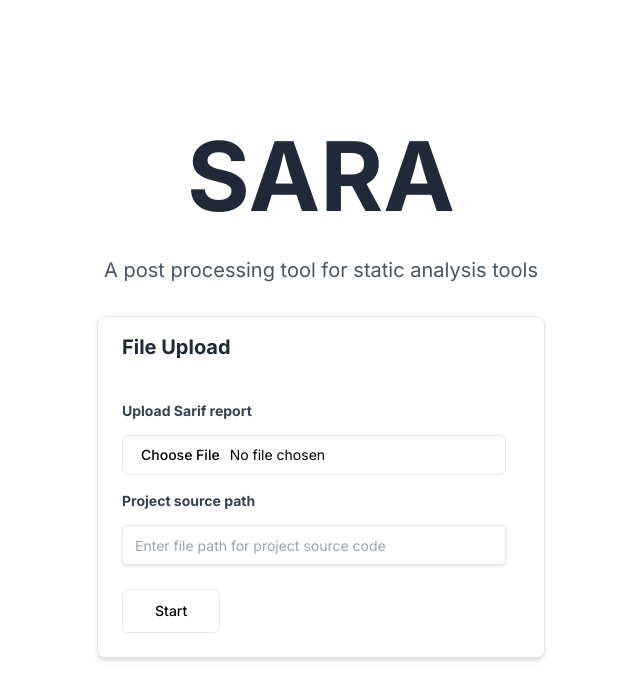
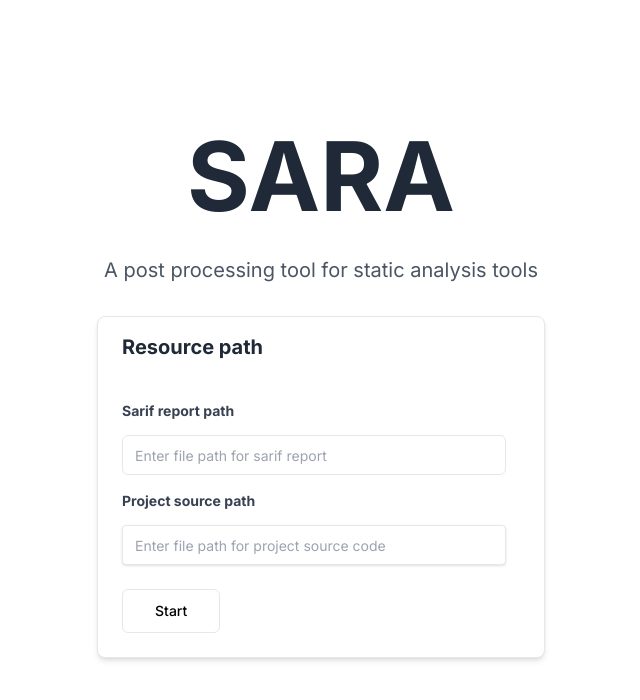
Before and after one commit to KaziMuktadirAhmed/SARA-SPL-3, a Next.js app in the folder sara-frontend/: page / in a window 1280 px wide. Shown: the top 700 px of the page, without its empty margins (319-959 px from the left). Built offline with nearby package versions, Linux system fonts and the light colour scheme.

Commit message:
add some ui change

```diff
--- a/sara-frontend/src/app/page.js
+++ b/sara-frontend/src/app/page.js
@@ -1,5 +1,4 @@
 import { NewHome } from "@/components/component/new-home";
-import Image from "next/image";
 
 export default function Home() {
   return (
--- a/sara-frontend/src/app/report/page.jsx
+++ b/sara-frontend/src/app/report/page.jsx
@@ -1,6 +1,6 @@
 import { ReportViewer } from "@/components/component/report-viewer";
 
-export default function Report() {
+export default async function Report() {
   return (
     <div>
       <ReportViewer />
--- a/sara-frontend/src/components/component/new-home.jsx
+++ b/sara-frontend/src/components/component/new-home.jsx
@@ -15,18 +15,22 @@ export function NewHome() {
         </div>
         <Card className="w-full max-w-md overflow-hidden bg-white rounded-lg shadow-md">
           <CardHeader className="px-6 py-4">
-            <h2 className="text-xl font-bold text-gray-800">File Upload</h2>
+            <h2 className="text-xl font-bold text-gray-800">Resource path</h2>
           </CardHeader>
           <CardContent className="p-6">
             <div className="grid gap-4">
               <div className="grid w-full max-w-sm items-center gap-1.5">
                 <Label
                   className="mb-2 text-sm font-bold text-gray-700"
-                  htmlFor="fileUpload"
+                  htmlFor="filePath"
                 >
-                  Upload Sarif report
+                  Sarif report path
                 </Label>
-                <Input id="fileUpload" type="file" />
+                <Input
+                  id="sarifFilePath"
+                  placeholder="Enter file path for sarif report"
+                  type="text"
+                />
               </div>
               <div className="grid w-full max-w-sm items-center gap-1.5">
                 <Label
@@ -38,12 +42,16 @@ export function NewHome() {
                 <Input
                   className="w-full px-3 py-2 leading-tight text-gray-700 border rounded shadow appearance-none focus:outline-none focus:shadow-outline"
                   placeholder="Enter file path for project source code"
-                  id="filePath"
+                  id="srcFilePath"
                   type="text"
                 />
               </div>
             </div>
-            <Button className="mt-6" size="lg" variant="outline">
+            <Button
+              className="mt-6 hover:bg-gray-100"
+              size="lg"
+              variant="outline"
+            >
               Start
             </Button>
           </CardContent>
--- a/sara-frontend/src/components/component/report-viewer.jsx
+++ b/sara-frontend/src/components/component/report-viewer.jsx
@@ -9,9 +9,9 @@ import { Badge } from "@/components/ui/badge";
 import { Label } from "@/components/ui/label";
 
 export function ReportViewer() {
-  const saraTags = ["All", "General", "Trust and Safety", "User Experience"];
   const [selectedTab, setSelectedTab] = useState("All");
 
+  const saraTags = ["All", "General", "Trust and Safety", "User Experience"];
   const cards = [
     {
       title: "Browser errors were logged to the console",
```
